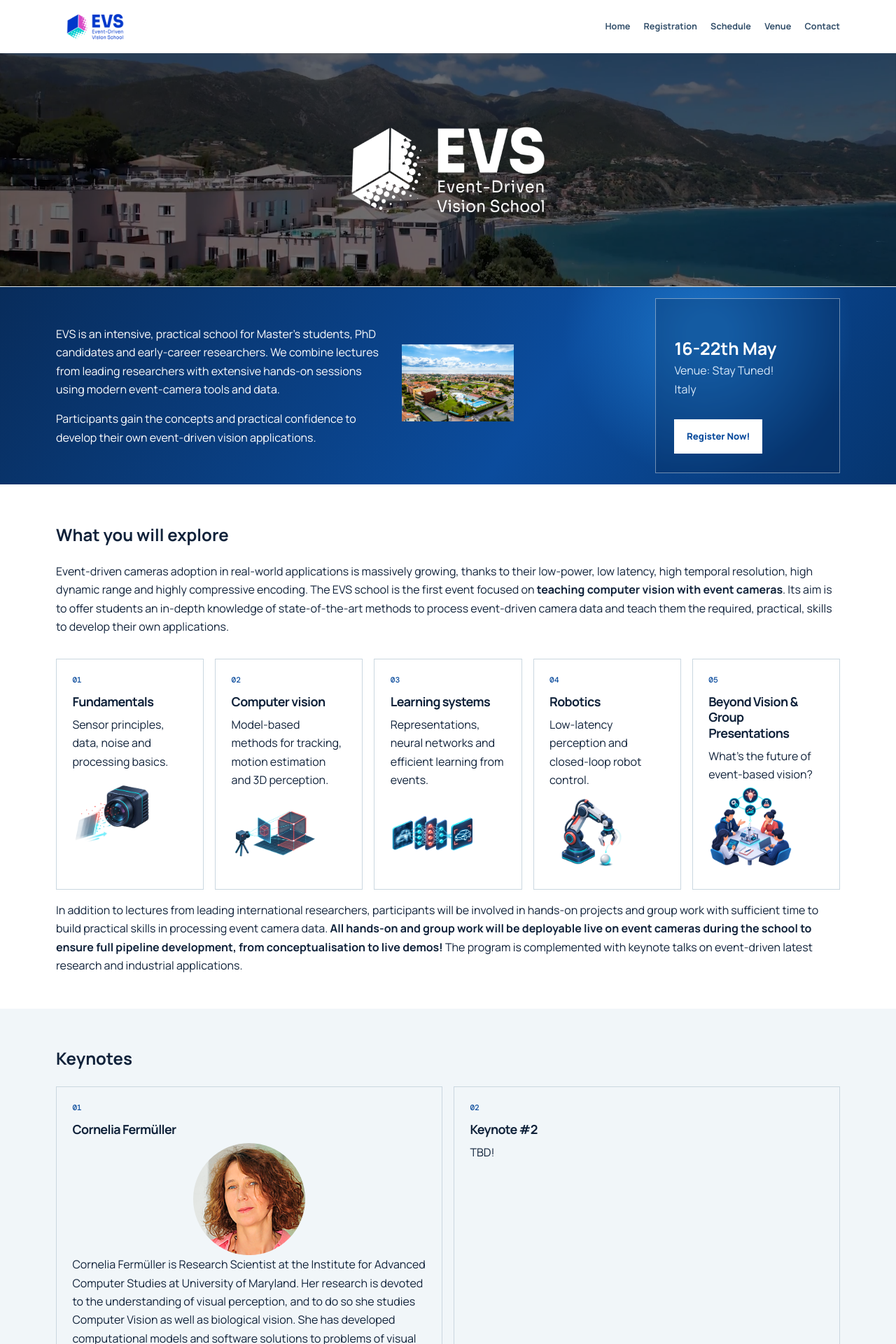
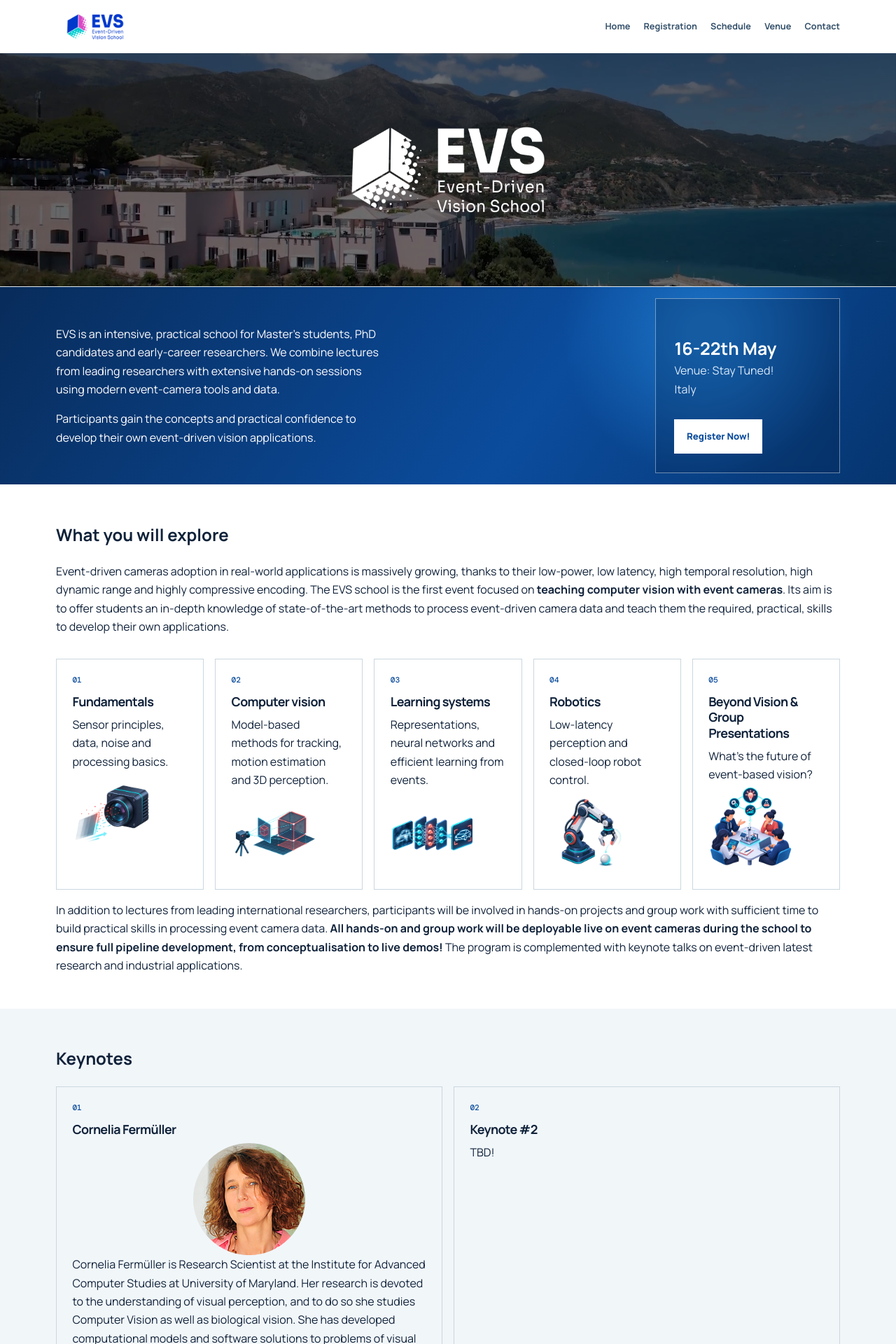
Before and after one commit to event-driven-vision-school/event-driven-school.github.io, a Jekyll site: the page built from index.html, in a window 1280 px wide. Shown: the top 1920 px of the page at 70% size. Built offline with Jekyll 4.4.1, drawn with Linux system fonts in a browser that asks for light colours.

Commit message:
removed image on front page

```diff
--- a/index.html
+++ b/index.html
@@ -10,7 +10,7 @@ title: Home
       <p>Participants gain the concepts and practical confidence to develop their own event-driven vision applications.</p>
     </div>
 
-    <div> <img src="https://event-driven-vision-school.github.io/event-driven-school.github.io/assets/images/loano2village.webp" alt="Location Image" style="width: 160px"></div>
+    <div></div>
 
     <aside class="event-card" aria-label="Event details">
       <p class="event-date">{{ site.event.dates }}</p>
```
